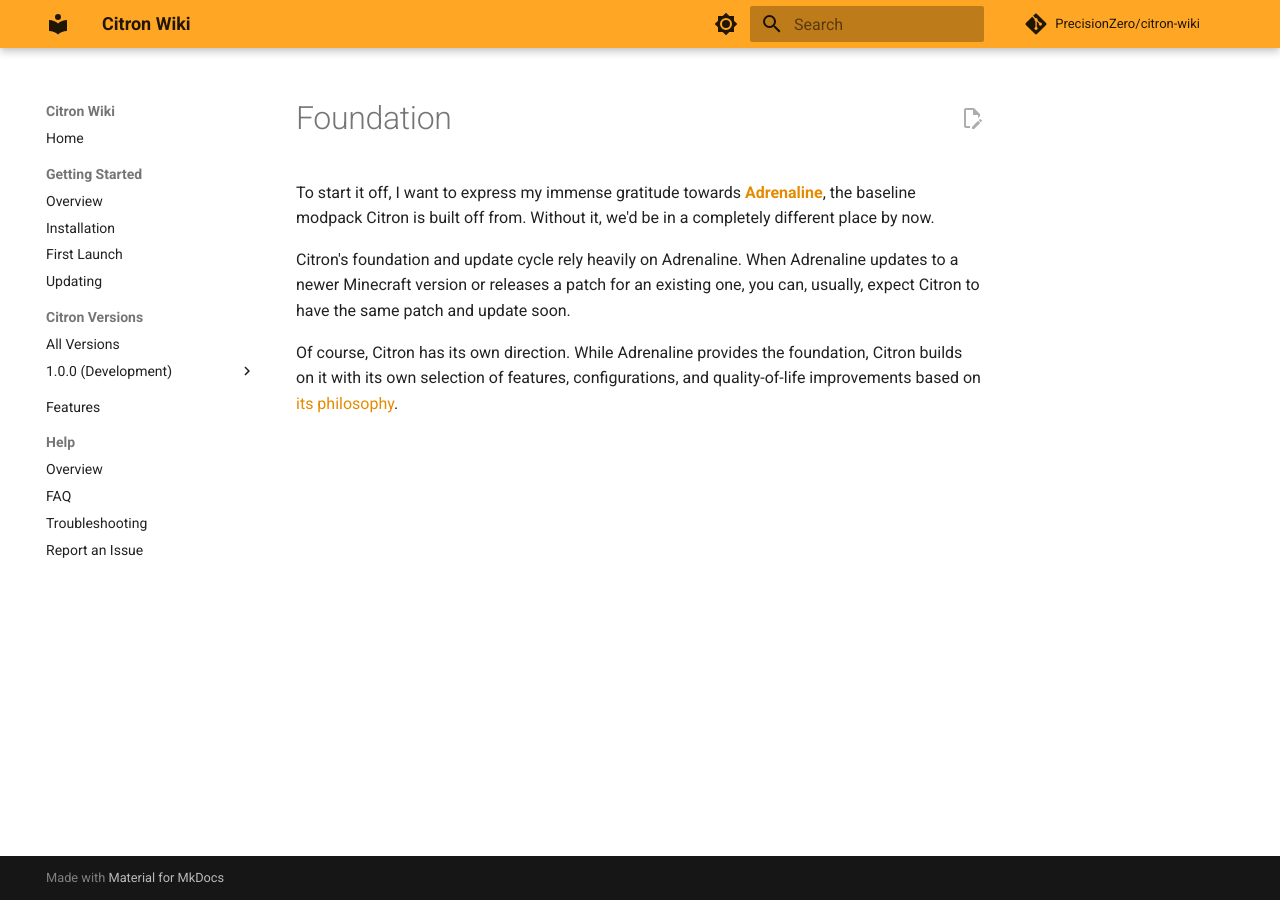
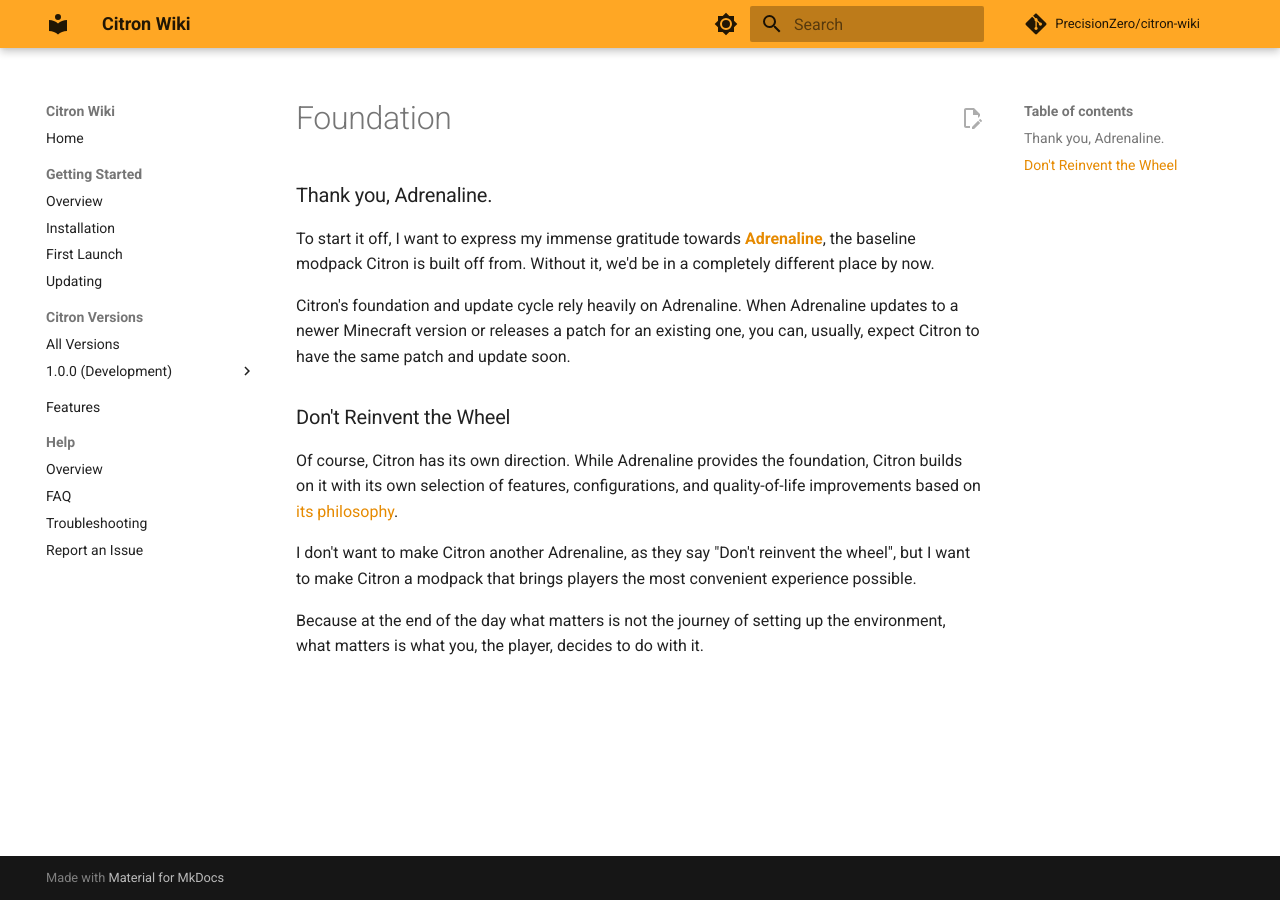
Before and after one commit to PrecisionZero/citron-wiki, an MkDocs documentation site: the page built from pages/about/foundation.md, in a window 1280 px wide. Built offline with MkDocs 1.6.1 and Material for MkDocs 9.7.7, drawn with Linux system fonts in a browser that asks for light colours; comment, search, counter and statistics services are not loaded.

Commit message:
GITBOOK-12: change request with no subject merged in GitBook

```diff
--- a/pages/about/foundation.md
+++ b/pages/about/foundation.md
@@ -1,7 +1,15 @@
 # Foundation
+
+### Thank you, Adrenaline.
 
 To start it off, I want to express my immense gratitude towards [**Adrenaline**](https://modrinth.com/modpack/adrenaline), the baseline modpack Citron is built off from. Without it, we'd be in a completely different place by now.
 
 Citron's foundation and update cycle rely heavily on Adrenaline. When Adrenaline updates to a newer Minecraft version or releases a patch for an existing one, you can, usually, expect Citron to have the same patch and update soon.
 
+### Don't Reinvent the Wheel
+
 Of course, Citron has its own direction. While Adrenaline provides the foundation, Citron builds on it with its own selection of features, configurations, and quality-of-life improvements based on [its philosophy](my-philosophy.md).
+
+I don't want to make Citron another Adrenaline, as they say "Don't reinvent the wheel", but I want to make Citron a modpack that brings players the most convenient experience possible.&#x20;
+
+Because at the end of the day what matters is not the journey of setting up the environment, what matters is what you, the player, decides to do with it.
```
